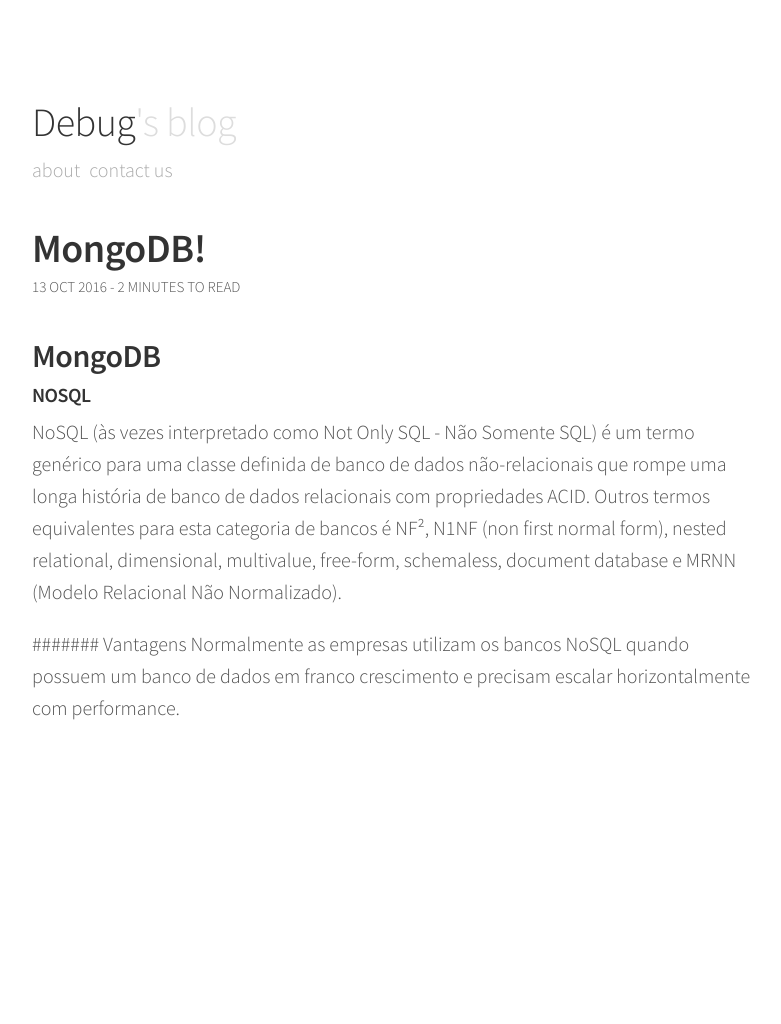
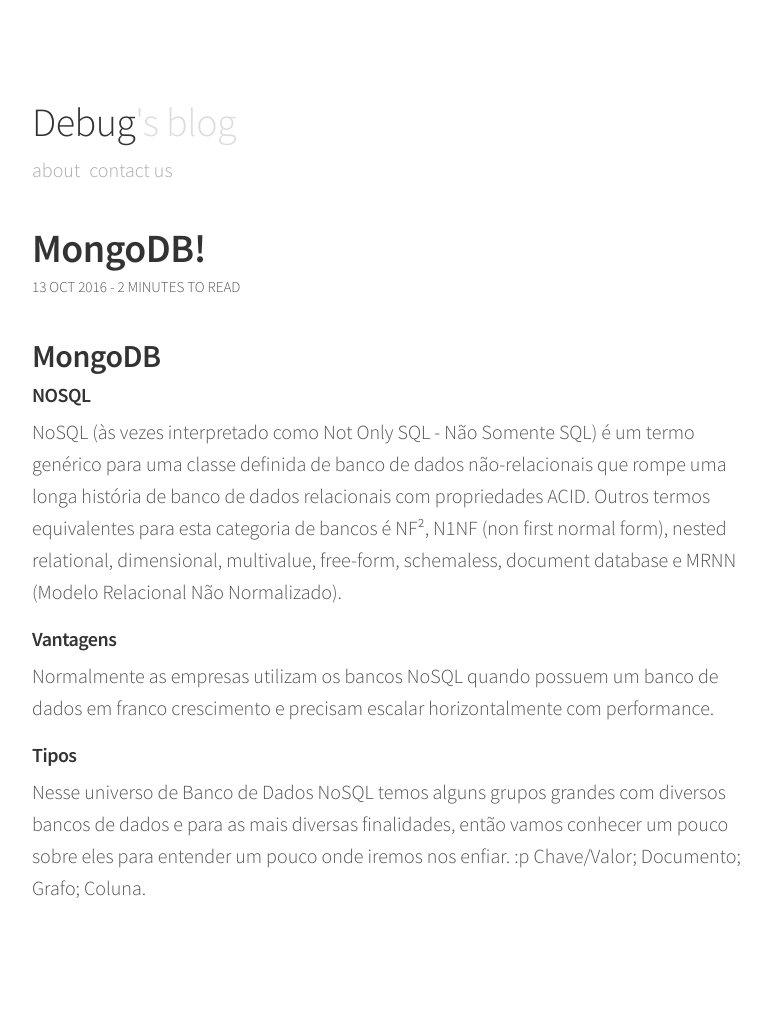
Before and after one commit to indrajithbandara/debug-blog, a Jekyll site: the page built from _posts/2017-01-03-mongo.md, in a window 1280 px wide. Shown: the whole page, without its empty margins (248-1029 px from the left). Built offline with Jekyll 4.4.1, drawn with Linux system fonts in a browser that asks for light colours; comment, search, counter and statistics services are not loaded; before the commit the page ends 900 px from its top, so only the background shows below that.

Commit message:
sobe att mongo

```diff
--- a/_posts/2017-01-03-mongo.md
+++ b/_posts/2017-01-03-mongo.md
@@ -9,5 +9,12 @@
 ###### NOSQL
 NoSQL (às vezes interpretado como Not Only SQL - Não Somente SQL) é um termo genérico para uma classe definida de banco de dados não-relacionais que rompe uma longa história de banco de dados relacionais com propriedades ACID. Outros termos equivalentes para esta categoria de bancos é NF², N1NF (non first normal form), nested relational, dimensional, multivalue, free-form, schemaless, document database e MRNN (Modelo Relacional Não Normalizado).
 
-####### Vantagens
+###### Vantagens
 Normalmente as empresas utilizam os bancos NoSQL quando possuem um banco de dados em franco crescimento e precisam escalar horizontalmente com performance.
+
+###### Tipos
+Nesse universo de Banco de Dados NoSQL temos alguns grupos grandes com diversos bancos de dados e para as mais diversas finalidades, então vamos conhecer um pouco sobre eles para entender um pouco onde iremos nos enfiar. :p
+Chave/Valor;
+Documento;
+Grafo;
+Coluna.
```
